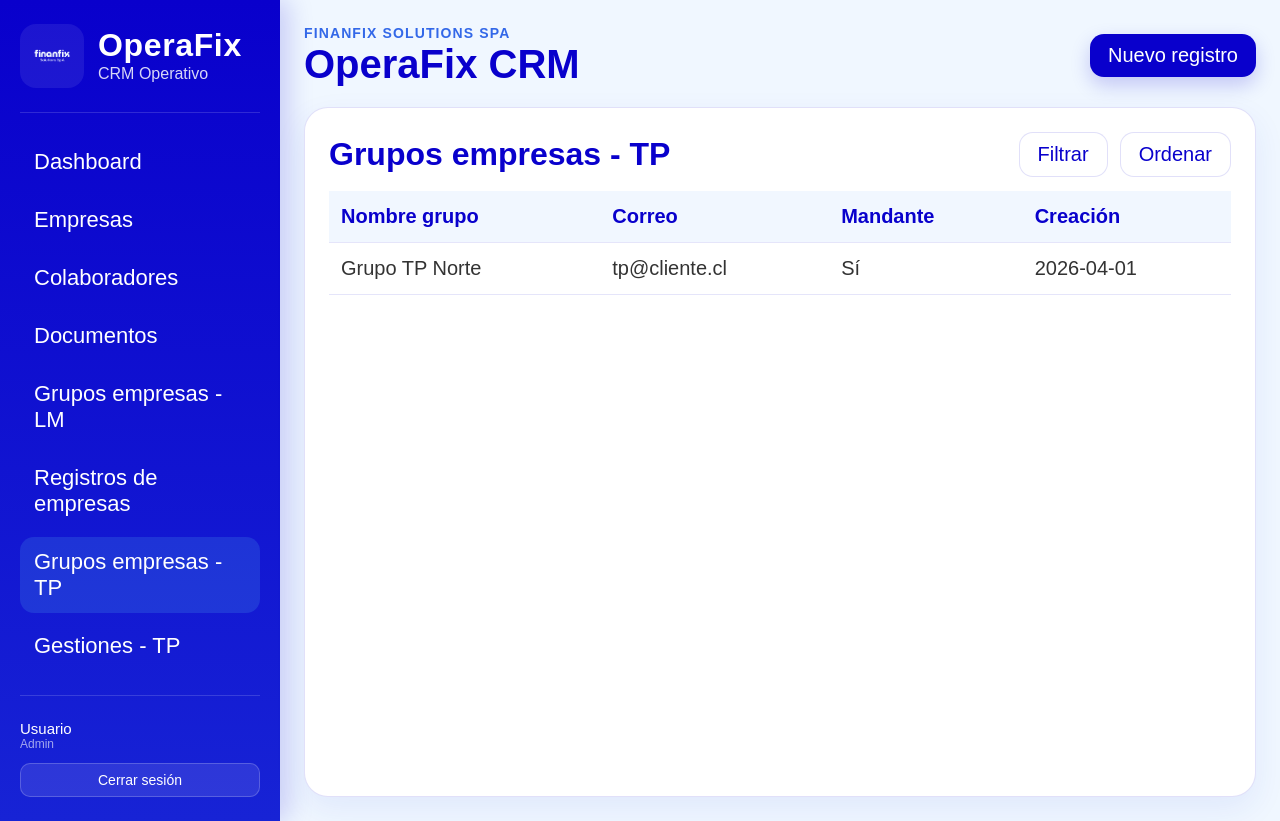
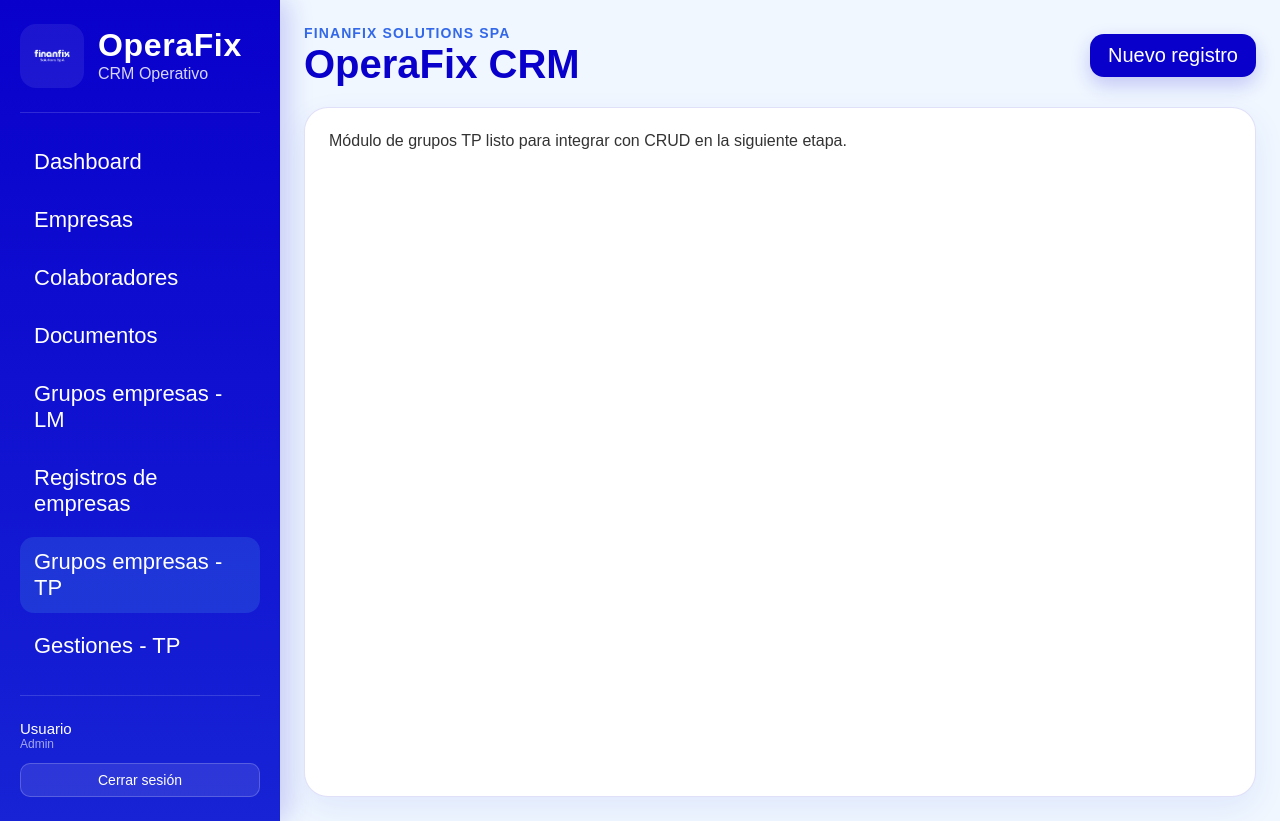
Before and after one commit to finanfixadm-oss/OperaFix, a React (Vite) app in the folder frontend/: page /grupos-tp in a window 1280 px wide. Built offline with nearby package versions, Linux system fonts and the light colour scheme; no server answers; a web font is replaced by a local one.

Commit message:
Update TpGroupsPage.tsx

```diff
--- a/frontend/src/pages/TpGroupsPage.tsx
+++ b/frontend/src/pages/TpGroupsPage.tsx
@@ -1,20 +1,3 @@
-import DataTable from "../components/DataTable";
-
-const rows = [
-  { id: "1", name: "Grupo TP Norte", email: "tp@cliente.cl", mandante: "Sí", created_at: "2026-04-01" }
-];
-
 export default function TpGroupsPage() {
-  return (
-    <DataTable
-      title="Grupos empresas - TP"
-      columns={[
-        { key: "name", label: "Nombre grupo" },
-        { key: "email", label: "Correo" },
-        { key: "mandante", label: "Mandante" },
-        { key: "created_at", label: "Creación" }
-      ]}
-      rows={rows}
-    />
-  );
+  return <div className="placeholder-panel">Módulo de grupos TP listo para integrar con CRUD en la siguiente etapa.</div>;
 }
```
